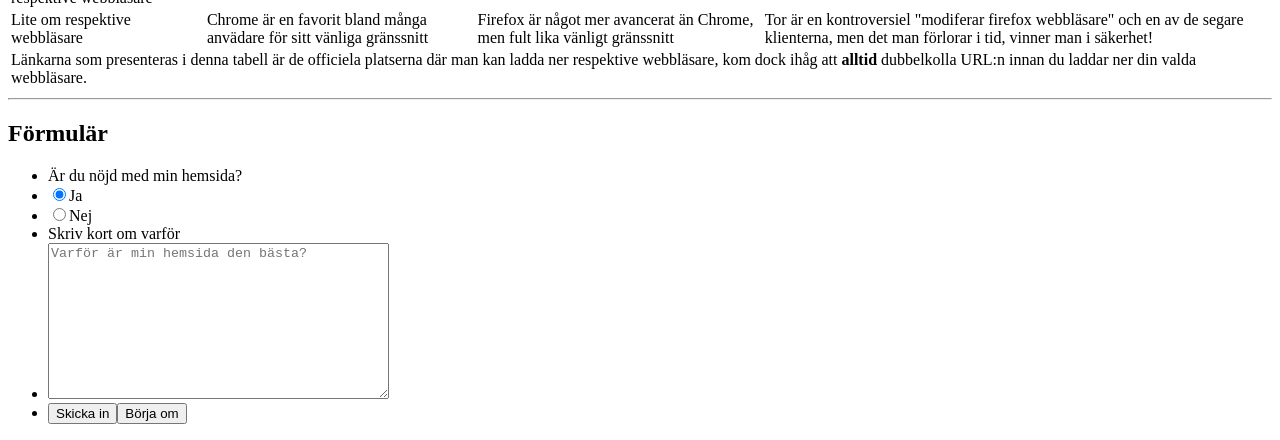
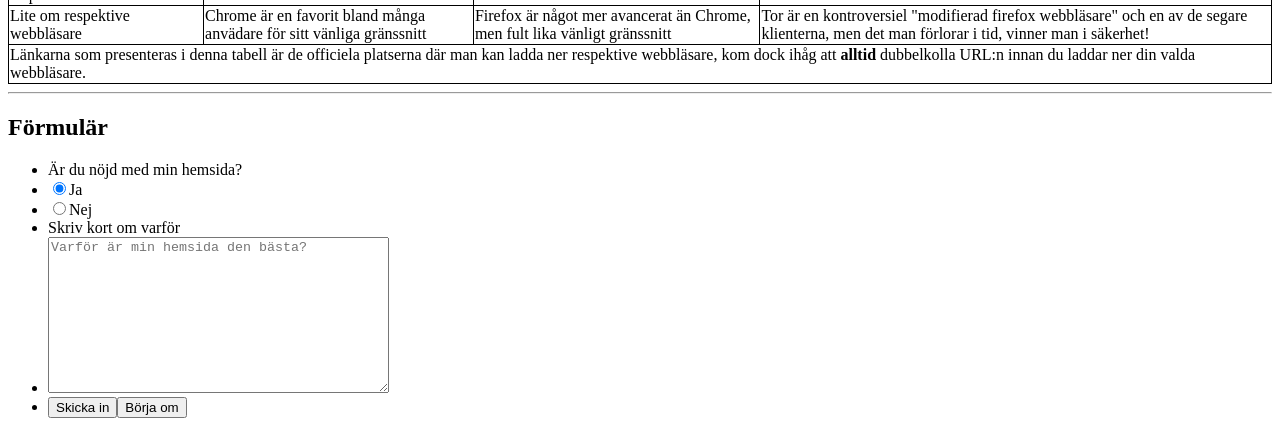
Before and after one commit to LarssonGitHub/AndersUppgift, a plain HTML site: page index.html in a window 1280 px wide. Shown: the part 1745-2185 px from the top of the page. Drawn offline with Linux system fonts and the light colour scheme.

Commit message:
Gjorde min hemsida finare

```diff
--- a/index.html
+++ b/index.html
@@ -6,6 +6,15 @@
     <meta name="viewport" content="width=device-width, initial-scale=1.0">
     <title>Om mig</title>
 
+
+    <style>
+        table,
+        th,
+        td {
+            border-collapse: collapse;
+            border: 1px solid black;
+        }
+    </style>
 
 </head>
 
@@ -77,7 +86,8 @@
         din <u>webbläsare</u> och <u>webbservern</u> som förvarar informationen du vill åt, t.ex. <a
             href="https://www.youtube.com/">youtube.com</a> </p>
 
-            <p>På tall om webläsare, nedan finner du en tabell med 3 rekommenderade klienter från mig, med tillhörande information.</p>
+    <p>På tall om webläsare, nedan finner du en tabell med 3 rekommenderade klienter från mig, med tillhörande
+        information.</p>
 
     <table>
         <thead>
@@ -105,12 +115,15 @@
                 <td>Lite om respektive webbläsare</td>
                 <td>Chrome är en favorit bland många anvädare för sitt vänliga gränssnitt</td>
                 <td>Firefox är något mer avancerat än Chrome, men fult lika vänligt gränssnitt</td>
-            <td>Tor är en kontroversiel "modiferar firefox webbläsare" och en av de segare klienterna, men det man förlorar i tid, vinner man i säkerhet!</td>
+                <td>Tor är en kontroversiel "modifierad firefox webbläsare" och en av de segare klienterna, men det man
+                    förlorar i tid, vinner man i säkerhet!</td>
             </tr>
         </tbody>
         <tfoot>
             <tr>
-            <td colspan="4">Länkarna som presenteras i denna tabell är de officiela platserna där man kan ladda ner respektive webbläsare, kom dock ihåg att <b>alltid</b> dubbelkolla URL:n innan du laddar ner din valda webbläsare.</td>
+                <td colspan="4">Länkarna som presenteras i denna tabell är de officiela platserna där man kan ladda ner
+                    respektive webbläsare, kom dock ihåg att <b>alltid</b> dubbelkolla URL:n innan du laddar ner din
+                    valda webbläsare.</td>
             </tr>
         </tfoot>
 
@@ -124,7 +137,8 @@
             <li><input type="radio" name="asikt" id="ja" value="ja" checked><label for="ja">Ja</label></li>
             <li><input type="radio" name="asikt" id="nej" value="nej"><label for="nej">Nej</label></li>
             <li><label for="kommentar">Skriv kort om varför</label></li>
- <li><textarea name="kommentar" id="kommentar" cols="40" rows="10" placeholder="Varför är min hemsida den bästa?"></textarea> </li>
+            <li><textarea name="kommentar" id="kommentar" cols="40" rows="10"
+                    placeholder="Varför är min hemsida den bästa?"></textarea> </li>
             <li><input type="submit" value="Skicka in"><input type="reset" value="Börja om"></li>
         </ul>
     </form>
```
Lines whose indentation alone changed are shown as unchanged.
